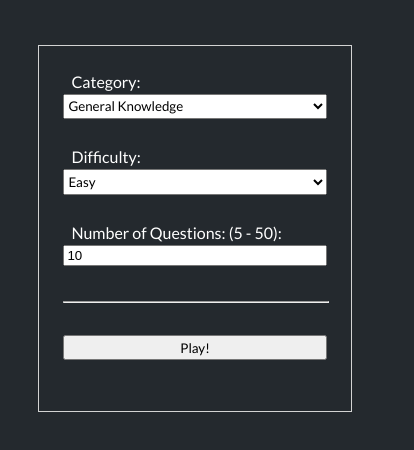
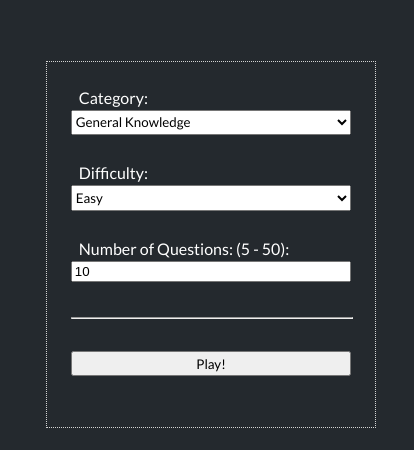
Before and after one commit to brandonlopes/trivia-game, a plain HTML site: page index.html in a window 390 px wide. Shown: the part 70-520 px from the top of the page, 414 px wide, since content can reach past the window. Drawn offline with Linux system fonts and the light colour scheme.

Commit message:
working on responsiveness

```diff
--- a/index.html
+++ b/index.html
@@ -17,7 +17,7 @@
 
         body {
             min-height: 90vh;
-            margin: auto;
+            /* margin: auto; */
             color: white;
             background-color: var(--black);
             line-height: 1.5;
@@ -27,23 +27,25 @@
         }
 
         main {
-            max-width: 90%;
+            display: flex;
+            justify-content: center;
+            max-width: 100%;
             width: var(--content-width);
             max-height: 90%;
+            margin: auto;
             margin-top: 1em;
-            margin: auto;
             padding: 1em;
         }
 
         form {
             display: flex;
             flex-direction: column;
-            margin: auto;
+            /* margin: auto; */
             margin-top: 2em;
             padding: 1.5em;
             width: 400px;
             max-width: 75%;
-            border: 1px solid lightgray;
+            border: 1px dotted lightgray;
         }
 
         label {
```
